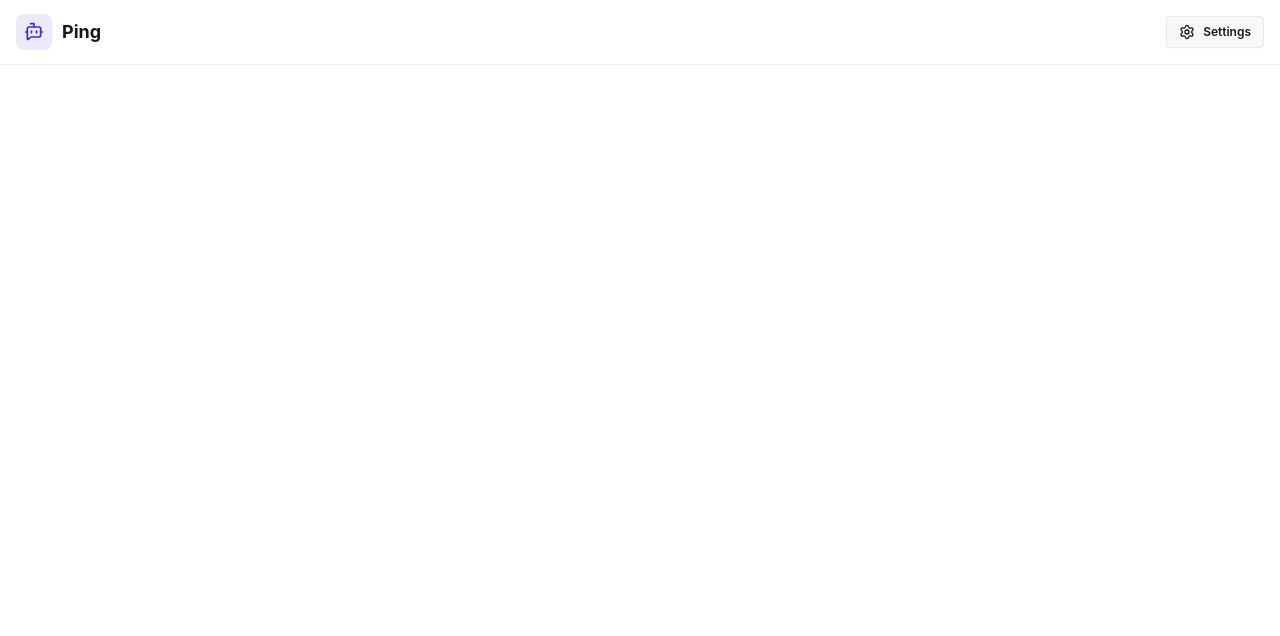
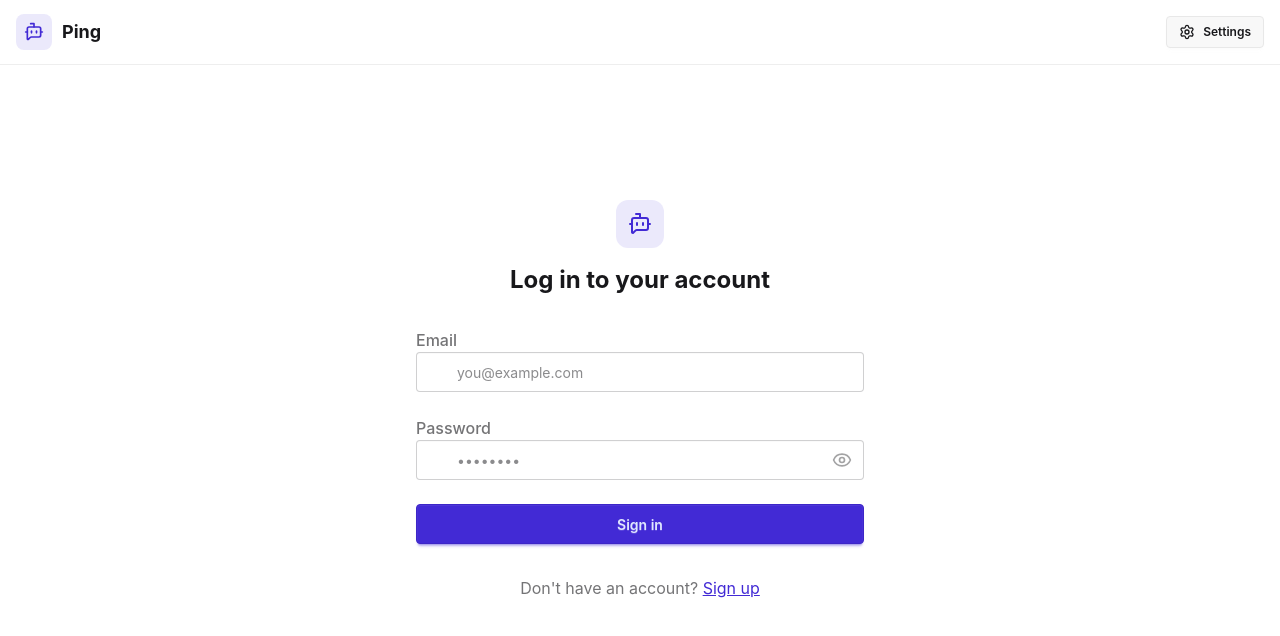
Before and after one commit to giuseppe-lisi/ping-fullstack-chat-app-realtime, a React app in the folder frontend/: page /login in a window 1280 px wide. Shown: the top 636 px of the page. Built offline with nearby package versions, Linux system fonts and the light colour scheme; no server answers; the HTML template or start-up script is replaced by a standard one.

Commit message:
added styling and ability to login to existent account

```diff
--- a/frontend/src/pages/LoginPage.jsx
+++ b/frontend/src/pages/LoginPage.jsx
@@ -1,7 +1,166 @@
+import { useState } from "react";
+import { useAuthStore } from "../store/useAuthStore";
+import {
+    BotMessageSquare,
+    Eye,
+    EyeOff,
+    Loader2,
+    Lock,
+    Mail,
+    MessageSquare,
+    User,
+} from "lucide-react";
+import toast from "react-hot-toast";
+import { Link } from "react-router-dom"
+import { axiosInstance } from "../lib/axios";
+
 const LoginPage = () => {
-  return (
-    <div>LoginPage</div>
-  )
-}
+    const { login, isLoggingIn } = useAuthStore();
+
+    const [showPassword, setShowPassword] = useState(false);
+    const [formData, setFormData] = useState({
+        email: "",
+        password: "",
+    });
+
+    const validateForm = () => {
+        if (!formData.email.trim()) return toast.error("Email is required");
+        if (
+            !/^[a-zA-Z0-9._%+-]+@[a-zA-Z0-9.-]+\.[a-zA-Z]{2,}$/.test(
+                formData.email,
+            )
+        )
+            return toast.error("Invalid email format");
+        if (!formData.password) return toast.error("Password is required");
+        if (formData.password.length < 6)
+            return toast.error("Password must be at least 6 characters");
+
+        return true;
+    };
+
+    const handleSubmit = (e) => {
+        e.preventDefault();
+
+        const isFormValidated = validateForm();
+
+        if (isFormValidated === true) login(formData);
+    };
+    return (
+        <>
+            <div className="min-h-screen grid">
+                <div className="flex justify-center items-center p-6 sm:p-12">
+                    <div className="w-full max-w-md space-y-8">
+                        {/* LOGO */}
+                        <div className="text-center mb-8">
+                            <div className="flex flex-col items-center gap-2 group">
+                                <div className="size-12 rounded-xl bg-primary/10 flex items-center justify-center group-hover:bg-primary/20 transition-colors">
+                                    <BotMessageSquare className="size-6 text-primary" />
+                                </div>
+                                <h1 className="text-2xl font-bold mt-2">
+                                    Log in to your account
+                                </h1>
+                            </div>
+                        </div>
+
+                        <form onSubmit={handleSubmit} className="space-y-6">
+                            {/* USER EMAIL */}
+                            <div className="form-control">
+                                <label className="label">
+                                    <span className="label-text font-medium">
+                                        Email
+                                    </span>
+                                </label>
+                                <div className="relative">
+                                    <div className="absolute inset-y-0 left-0 pl-3 flex items-center pointer-events-none">
+                                        <Mail className="size-5 text-base-content/40" />
+                                    </div>
+                                    <input
+                                        type="email"
+                                        className={`input input-bordered w-full pl-10`}
+                                        placeholder="you@example.com"
+                                        value={formData.email}
+                                        onChange={(e) =>
+                                            setFormData({
+                                                ...formData,
+                                                email: e.target.value,
+                                            })
+                                        }
+                                    />
+                                </div>
+                            </div>
+
+                            {/* USER PASSWORD */}
+                            <div className="form-control">
+                                <label className="label">
+                                    <span className="label-text font-medium">
+                                        Password
+                                    </span>
+                                </label>
+                                <div className="relative">
+                                    <div className="absolute inset-y-0 left-0 pl-3 flex items-center pointer-events-none">
+                                        <Lock className="size-5 text-base-content/40" />
+                                    </div>
+                                    <input
+                                        type={
+                                            showPassword ? "text" : "password"
+                                        }
+                                        className={`input input-bordered w-full pl-10`}
+                                        placeholder="••••••••"
+                                        value={formData.password}
+                                        onChange={(e) =>
+                                            setFormData({
+                                                ...formData,
+                                                password: e.target.value,
+                                            })
+                                        }
+                                    />
+                                    <button
+                                        type="button"
+                                        className="absolute inset-y-0 right-0 pr-3 flex items-center"
+                                        onClick={() =>
+                                            setShowPassword(!showPassword)
+                                        }
+                                    >
+                                        {showPassword ? (
+                                            <EyeOff className="size-5 text-base-content/40" />
+                                        ) : (
+                                            <Eye className="size-5 text-base-content/40" />
+                                        )}
+                                    </button>
+                                </div>
+                            </div>
+
+                            {/* SUBMIT BUTTON */}
+                            <button
+                                type="submit"
+                                className="btn btn-primary w-full"
+                                disabled={isLoggingIn}
+                            >
+                                {isLoggingIn ? (
+                                    <>
+                                        <Loader2 className="size-5 animate-spin" />
+                                        Loading...
+                                    </>
+                                ) : (
+                                    "Sign in"
+                                )}
+                            </button>
+                        </form>
+
+                        {/* SIGN UP IF NO ACCOUNT */}
+                        <div className="text-center">
+                            <p className="text-base-content/60">
+                                Don't have an account?{" "}
+                                <Link to="/signup" className="link link-primary">
+                                    Sign up
+                                </Link>
+                            </p>
+                        </div>
+                    </div>
+                </div>
+            </div>
+        </>
+    );
+};
 
 export default LoginPage;
```
